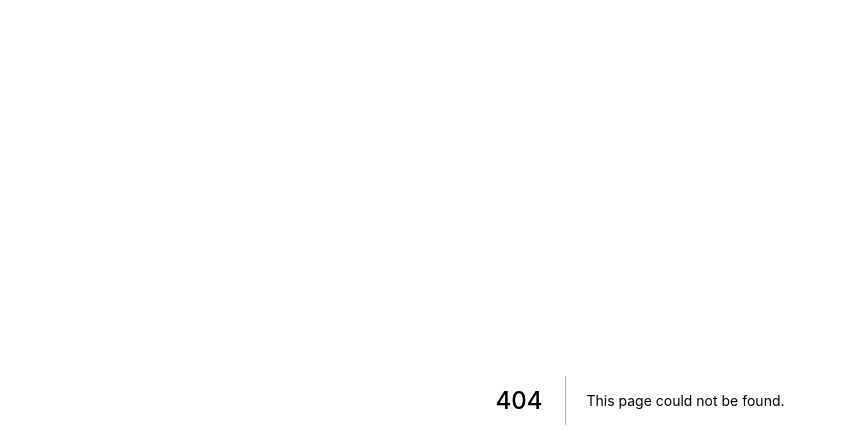
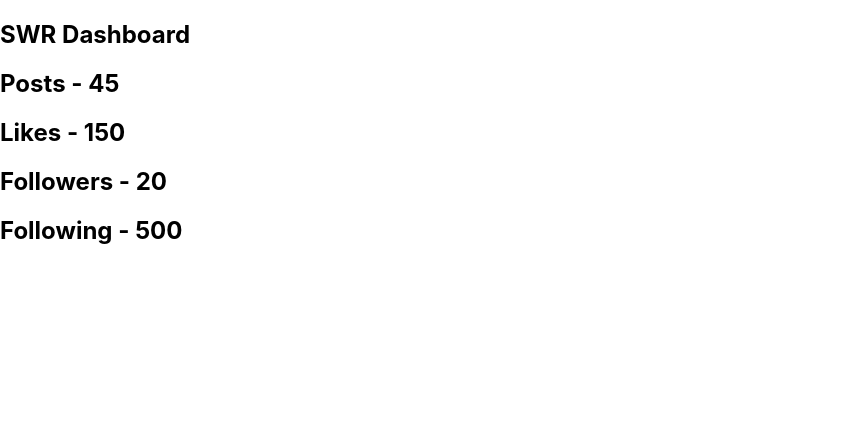
Before and after one commit to VishalGithub11/Next, a Next.js app: page /dashboard-swr in a window 1280 px wide. Before the commit this address had no page. Shown: the top 448 px of the page, without its empty margins (0-846 px from the left). Built offline with nearby package versions, Linux system fonts and the light colour scheme; data requests are answered from the project's data file.

Commit message:
client-side-rendering with SWR

```diff
--- a/db.json
+++ b/db.json
@@ -40,10 +40,10 @@
     }
   ],
   "dashboard": {
-    "posts": 5,
+    "posts": 45,
     "likes": 150,
     "followers": 20,
-    "following": 50
+    "following": 500
   },
   "events": [
     {
--- a/package.json
+++ b/package.json
@@ -13,6 +13,6 @@
     "next": "10.1.3",
     "react": "17.0.2",
     "react-dom": "17.0.2",
-    "swr": "^0.5.6"
+    "swr": "^0.5.7"
   }
 }
--- /dev/null
+++ b/pages/dashboard-swr.js
@@ -0,0 +1,26 @@
+import useSWR from 'swr'
+
+const fetcher = async () => {
+  const response = await fetch('http://localhost:4000/dashboard')
+  const data = await response.json()
+  return data
+}
+
+function DashboardSWR() {
+  const { data, error } = useSWR('dashboard', fetcher)
+
+  if (error) return 'An error has occurred.'
+  if (!data) return 'Loading...'
+
+  return (
+    <div>
+      <h2>SWR Dashboard</h2>
+      <h2>Posts - {data.posts}</h2>
+      <h2>Likes - {data.likes}</h2>
+      <h2>Followers - {data.followers}</h2>
+      <h2>Following - {data.following}</h2>
+    </div>
+  )
+}
+
+export default DashboardSWR
```
Also changed, not shown: 2 other files (tests, documents, lock files or other folders).
